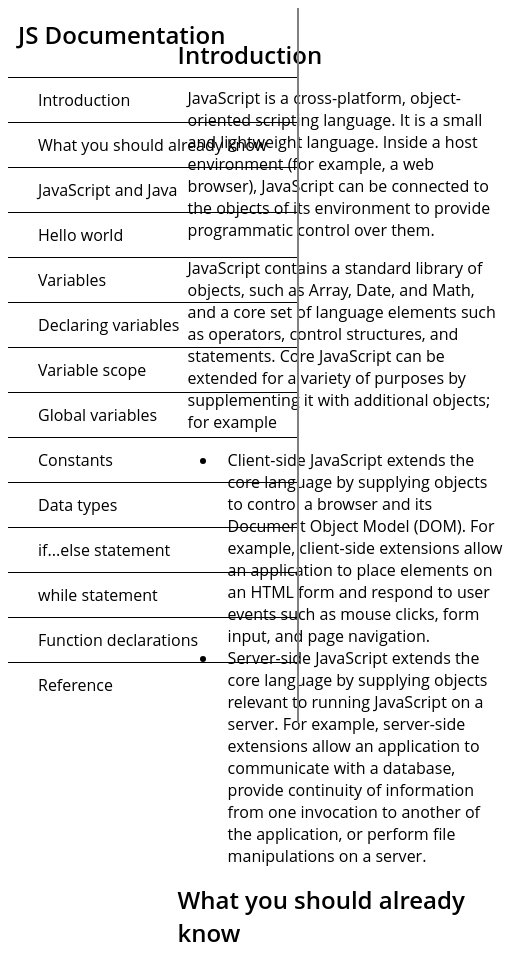
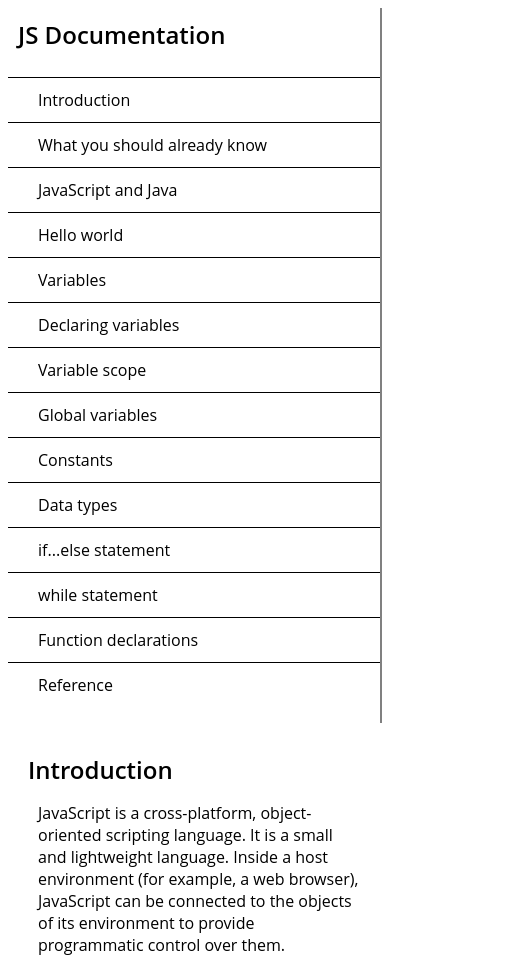
Before and after one commit to mojalefakodisang/freeCodeCamp-web-design, a plain HTML site: page technical-documentation/index.html in a window 390 px wide. Shown: the top 959 px of the page, 527 px wide, since content can reach past the window. Drawn offline with Linux system fonts and the light colour scheme.

Commit message:
Made the navbar responsive

```diff
--- a/technical-documentation/styles.css
+++ b/technical-documentation/styles.css
@@ -11,7 +11,6 @@ main {
     border-right: 2px solid grey;
     position: fixed;
     overflow-y: scroll;
-    overflow-x: hidden;
 }
 
 #navbar ul {
@@ -66,3 +65,17 @@ code {
     padding: 15px;
     margin: 10px;
 }
+
+@media screen and (max-width: 800px) {
+    main {
+        display: block;
+    }
+
+    #navbar {
+        position: relative;
+    }
+
+    #main-doc {
+        margin-left: 0;
+    }
+}
```
